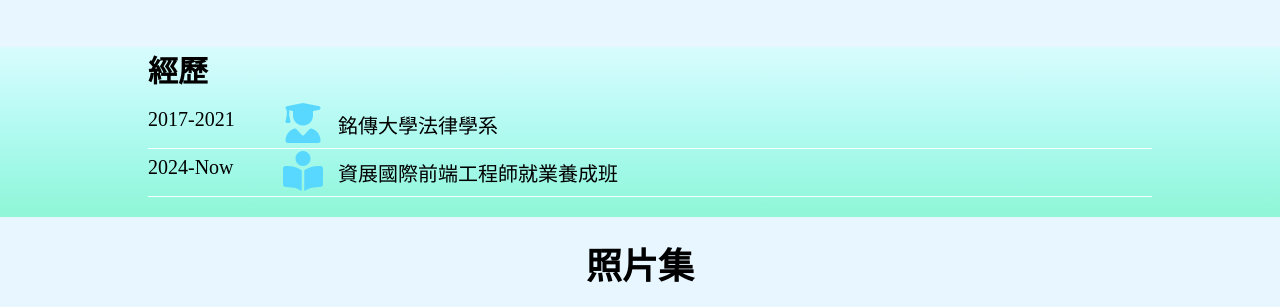
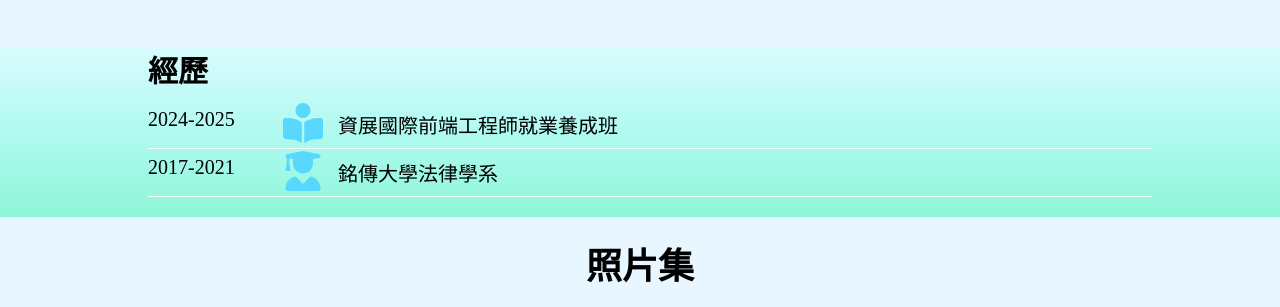
Before and after one commit to selina-abao/RWD, a plain HTML site: page index.html in a window 1280 px wide. Shown: the part 1223-1530 px from the top of the page. Drawn offline with Linux system fonts and the light colour scheme.

Commit message:
順序小調整

```diff
--- a/index.html
+++ b/index.html
@@ -97,16 +97,16 @@
         <h2>經歷</h2>
         <ul class="exp">
           <li>
-            <div class="exptime">2017-2021</div>
-            <div class="explogo"><i class="fa-solid fa-user-graduate"></i></div>
-            <div class="expwhere">銘傳大學法律學系</div>
-          </li>
-          <li>
-            <div class="exptime">2024-Now</div>
+            <div class="exptime">2024-2025</div>
             <div class="explogo">
               <i class="fa-solid fa-book-open-reader"></i>
             </div>
             <div class="expwhere">資展國際前端工程師就業養成班</div>
+          </li>
+          <li>
+            <div class="exptime">2017-2021</div>
+            <div class="explogo"><i class="fa-solid fa-user-graduate"></i></div>
+            <div class="expwhere">銘傳大學法律學系</div>
           </li>
         </ul>
       </div>
```
